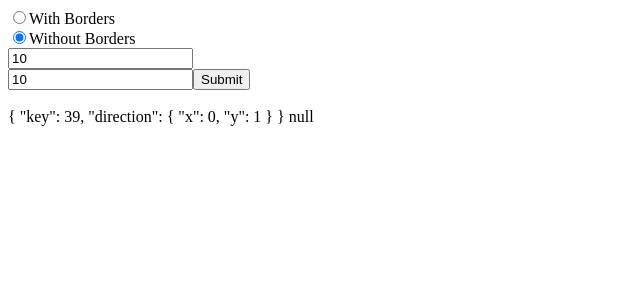
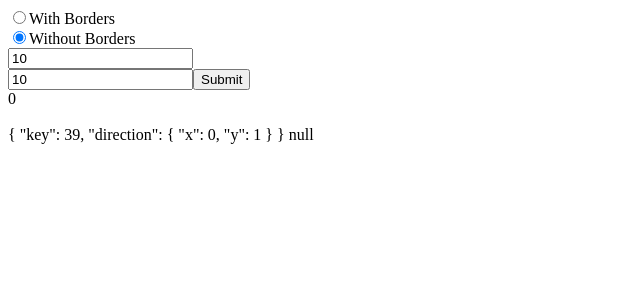
Before and after one commit to sashkivna/snakeAngular, an Angular app: page / in a window 1280 px wide. Shown: the top 300 px of the page, without its empty margins (0-640 px from the left). Built offline with nearby package versions, Linux system fonts and the light colour scheme.

Commit message:
some beautifing changes

```diff
--- a/src/app/snake/snake.component.html
+++ b/src/app/snake/snake.component.html
@@ -1,8 +1,6 @@
 <app-form (startData)="start($event)"></app-form>
-<!--<div class="score">{{score$| async}}</div>-->
+<div class="score">{{score$| async}}</div>
 <br>
 {{keyEvents | async | json}}
-<!--{{speed$ | async }}-->
 {{drawItems$ | async | json}}
-<!--{{snake$ | async  | json}}-->
 <ng-template #table></ng-template>
--- a/src/app/snake/snake.component.ts
+++ b/src/app/snake/snake.component.ts
@@ -32,9 +32,7 @@ export class SnakeComponent implements OnInit {
 
   drawItems$ = this.drawField$.pipe(
     switchMap((data) => this.movement.startGame(data.x, data.y, data.borders)),
-    switchMap((data: any) => {
-      return this.drawItems(data);
-    }),
+    switchMap((data) => this.drawItems(data)),
     withLatestFrom(this.movement.ticks$, this.movement.snakeMovement$),
     map(([tick, data, direction]) => this.movement.moveSnake(data, tick, direction))
   );
```
